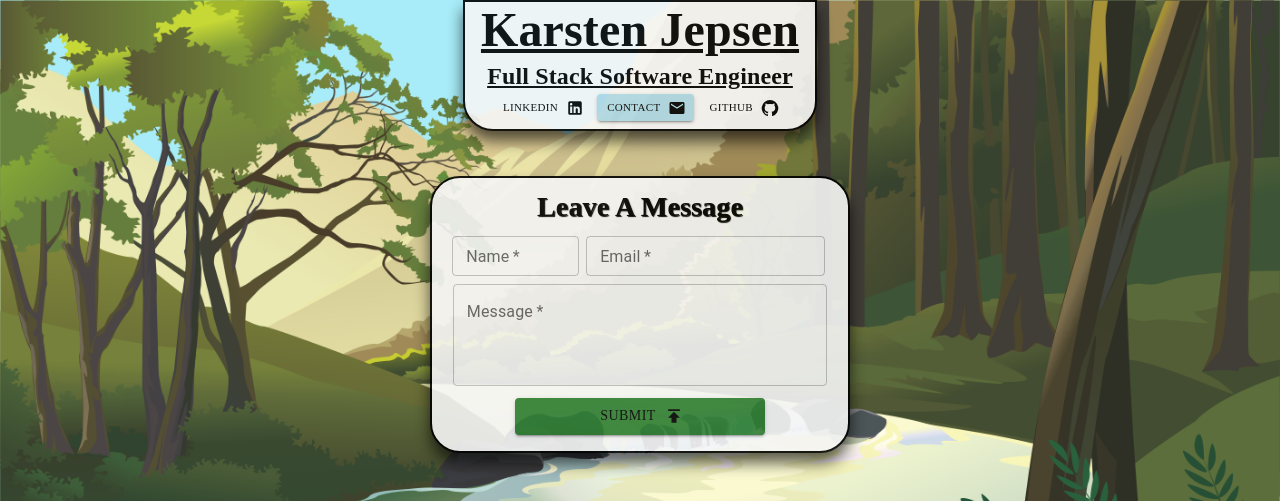
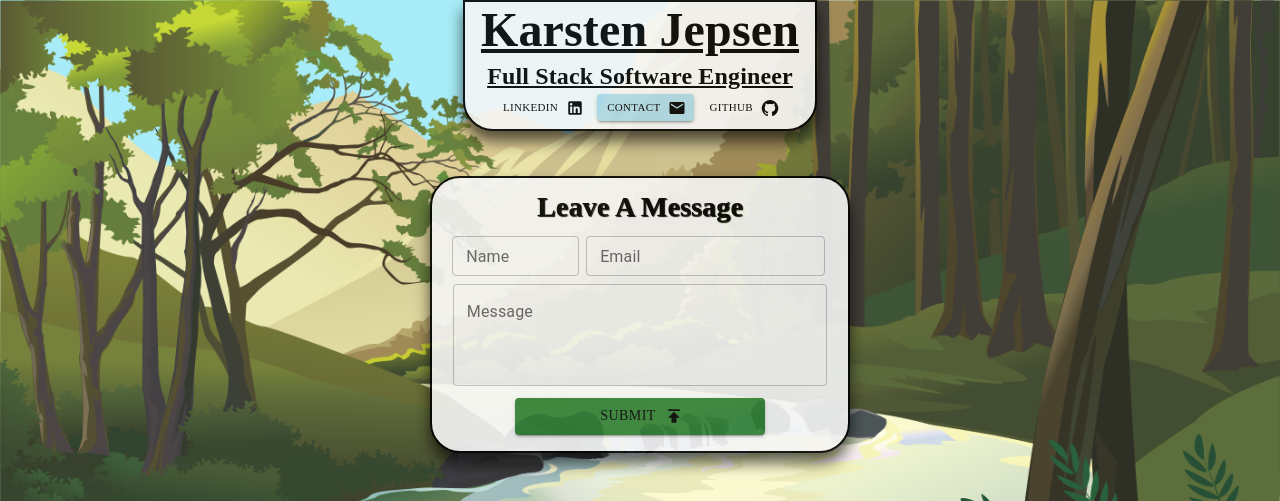
Before and after one commit to KarstenJep/karstenjep.github.io, a React (Create React App) app: page /#/contact/1 in a window 1280 px wide. Shown: the top 501 px of the page. Built offline with nearby package versions, Linux system fonts and the light colour scheme; a web font is replaced by a local one.

Commit message:
Completed client side logic for sending message info to DB

```diff
--- a/src/Portfolio.css
+++ b/src/Portfolio.css
@@ -1,5 +1,5 @@
-/* Background Setting for "Projects" section. No animation */
-.projects {
+  /* Background Setting for "Projects" section. No animation */
+  .portfolioBackground {
     height: 110vh;
     background-image: linear-gradient(#35adf3,#f8f8f8);
     position: relative;
--- a/src/Portfolio.jsx
+++ b/src/Portfolio.jsx
@@ -11,11 +11,11 @@ import rightArrow from "./images/rightArrow.png";
 
 
 
-export default function PortfolioSlider() {
+export default function Portfolio() {
 
     return (
         <>
-        <section className="projects">
+        <section className="portfolioBackground">
 
             {/* Left Arrow */}
             <img src={leftArrow} alt="left arrow" className="arrow" style={{ left: '1vh'}}/>
--- a/src/contact.jsx
+++ b/src/contact.jsx
@@ -1,3 +1,5 @@
+import React, {useState} from 'react';
+import { useDispatch } from 'react-redux';
 // Files
 import Header from './header.jsx';
 import './contact.css';
@@ -11,6 +13,48 @@ import Chip from '@mui/material/Chip';
 
 export default function Contact() {
 
+    const dispatch = useDispatch();
+    const [name, setName] = useState('');
+    const [email, setEmail] = useState('');
+    const [message, setMessage] = useState('');
+    const [nameError, setNameError] = useState(false);
+    const [emailError, setEmailError] = useState(false);
+    const [messageError, setMessageError] = useState(false);
+
+    const validateForm = (e) => {
+        e.preventDefault();
+        if (name === ''){
+            setNameError(true)
+        } else if (email === ''){
+            setEmailError(true)
+        } else if (message === ''){
+            setMessageError(true)
+        } else {
+            handleSubmit(e)
+        }
+    }
+
+    const handleSubmit = (e) => {
+        console.log('hs. name:', name, email, message);
+        dispatch({
+            type: 'NEWMSG',
+            // Pass in the username, that we're tracking in state
+            payload: {
+                name: name,
+                email: email,
+                message: message,
+            }
+        });
+        // Clear the form field
+        setName('');
+        setEmail('');
+        setMessage('');
+        setNameError(false);
+        setEmailError(false);
+        setMessageError(false);
+    };
+
+
     return (
         <>
         <Header />
@@ -18,47 +62,48 @@ export default function Contact() {
         <section className="contactBackground">
             {/* Message Form */}
             <div className="formBackground">
-                <form  target="_blank" action="https://formsubmit.co/el/jiyisi" method="POST">
-                    <input type="hidden" name="_next" value="https://karstenjep.github.io/" />
-                    <form action="https://formsubmit.co/your-random-string" method="POST" />
                 <Grid container spacing={1} pt={1} pb={2}>
                     <Grid item xs={12}>
                         <h1 className="sayHi">Leave A Message</h1>
                     </Grid>
                     <Grid item xs={4} ml={2.1}>
                         <TextField
-                                // Name Input ml={-1.2}
-                                name="name"
-                                type="text"
+                            // Name Input
                             label="Name"
                             variant="outlined"
                             color="success"
                             size="small"
                             style={{ width: '95%' }}
-                                required />
+                            value={name}
+                            onChange={(e) => setName(e.target.value)}
+                            error={nameError}
+                            />
                     </Grid>
                     <Grid item xs={7} ml={-.5}>
                         <TextField
                             // Email Input
-                                name="email"
-                                type="text"
                             label="Email"
                             variant="outlined"
                             color="success"
                             size="small"
                             style={{ width: '100%' }}
-                                required />
+                            value={email}
+                            onChange={(e) => setEmail(e.target.value)}
+                            error={emailError}
+                            />
                     </Grid>
                     <Grid item xs={12}>
                         <TextField
                             // Message body
-                                name="message"
                             label="Message"
                             color="success"
                             multiline
                             rows={3}
                             style={{ width: '90%'}}
-                                required />
+                            value={message}
+                            onChange={(e) => setMessage(e.target.value)}
+                            error={messageError}
+                            />
                     </Grid>
                     <Grid item xs={12} mt={.5}>
                         <Button
@@ -68,12 +113,12 @@ export default function Contact() {
                             variant="contained"
                             color="success"
                             endIcon={<PublishIcon />}
+                            onClick={(e) => validateForm(e)}
                         >
                             Submit
                         </Button>
                     </Grid>
                 </Grid>
-                </form>
             </div>
 
             {/* Tech Stack */}
--- a/src/landing.jsx
+++ b/src/landing.jsx
@@ -12,11 +12,10 @@ import Grid from '@mui/material/Grid';
 
 export default function LandingPage() {
 
+  const dispatch = useDispatch();
+  const history = useHistory();
   const [username, setUsername] = useState('');
   const [nameError, setNameError] = useState(false);
-  const history = useHistory();
-  // "dispatch" is how we talk to redux from react
-  const dispatch = useDispatch();
 
   const validateForm = (e) => {
       // Don't reload on form submit
```
Lines whose indentation alone changed are shown as unchanged.
